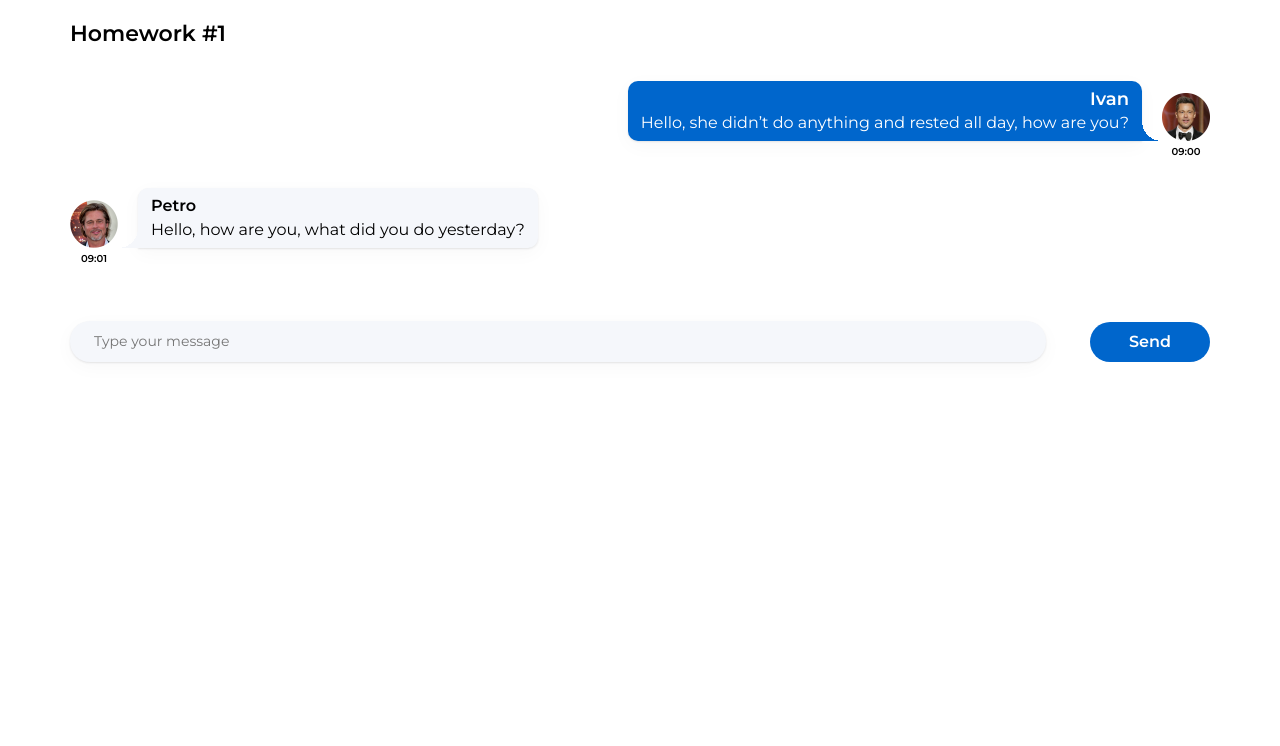
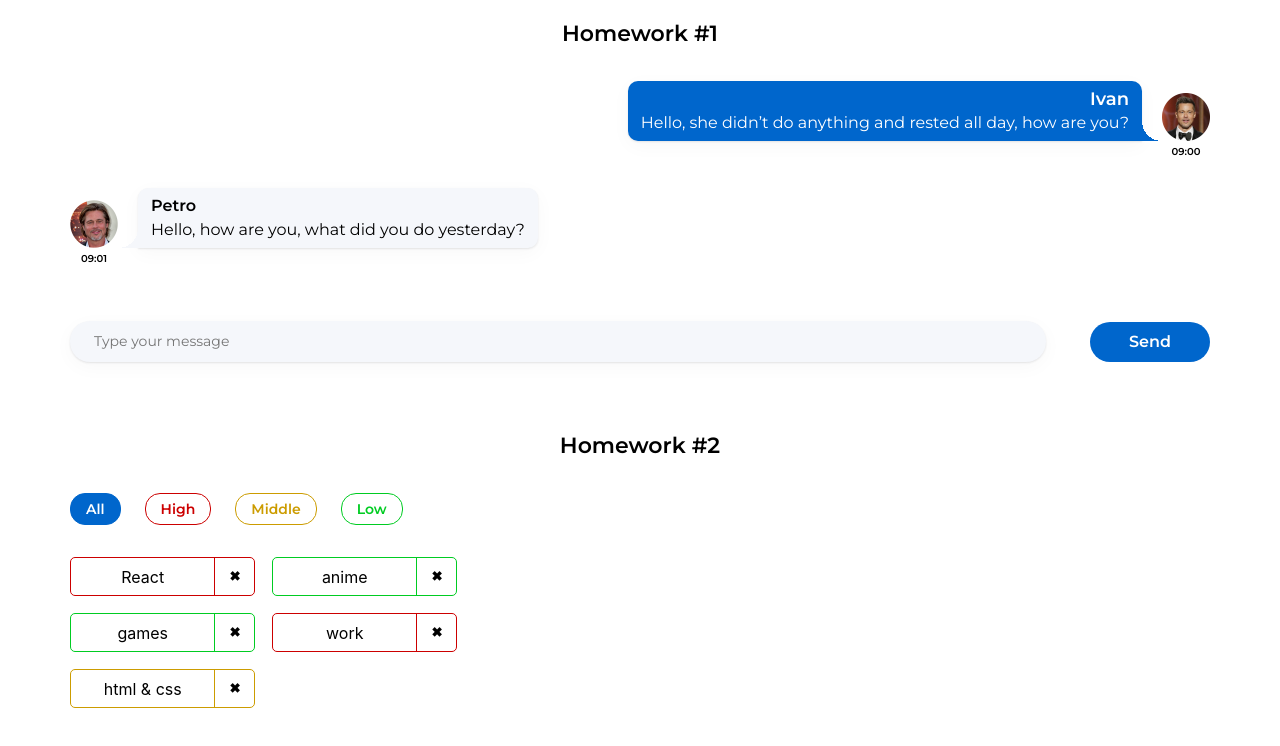
Before and after one commit to vovkahorror/react-autochecked-tasks, a React (Create React App) app: page / in a window 1280 px wide. Shown: the top 746 px of the page. Built offline with nearby package versions, Linux system fonts and the light colour scheme.

Commit message:
completed the second task

```diff
--- a/package.json
+++ b/package.json
@@ -1,5 +1,5 @@
 {
-  "name": "hws2",
+  "name": "react-autochecked-tasks",
   "homepage": "https://vovkahorror.github.io/react-autochecked-tasks/",
   "version": "0.1.0",
   "private": true,
--- a/src/s1-main/App.module.css
+++ b/src/s1-main/App.module.css
@@ -1,26 +1,30 @@
 @import url('https://fonts.googleapis.com/css2?family=Montserrat:ital,wght@0,100;0,200;0,300;0,400;0,500;0,600;0,700;0,800;0,900;1,100;1,200;1,300;1,400;1,500;1,600;1,700;1,800;1,900&display=swap');
 
 .App {
+  display: flex;
+  flex-direction: column;
+  gap: 70px;
   --header_height: 60px;
   padding: 20px 70px;
 }
 
 .hw {
   max-width: 1280px;
-  margin: 10px auto;
+  margin: 0 auto;
 }
 
 .hwTitle {
+  margin-bottom: 34px;
   font-family: 'Montserrat', sans-serif;
   font-style: normal;
   font-weight: 600;
   font-size: 22px;
   line-height: 27px;
+  text-align: center;
 }
 
 .dialog {
   display: flex;
   flex-direction: column;
   gap: 30px;
-  margin-top: 34px;
 }
--- a/src/s1-main/App.tsx
+++ b/src/s1-main/App.tsx
@@ -1,13 +1,14 @@
 import React from 'react'
 import s from './App.module.css'
 import HW1 from '../s2-homeworks/hw01/HW1'
+import HW2 from '../s2-homeworks/hw02/HW2'
 
 function App() {
     return (
         <div className={s.App}>
             <HW1/>
             {/*раскомментировать по ходу выполнения*/}
-            {/*<HW2/>*/}
+            <HW2/>
             {/*<HW3/>*/}
             {/*<HW4/>*/}
 
--- a/src/s2-homeworks/hw02/HW2.tsx
+++ b/src/s2-homeworks/hw02/HW2.tsx
@@ -1,6 +1,6 @@
-import React, {useState} from 'react'
-import Affairs from './affairs/Affairs'
-import s2 from '../../s1-main/App.module.css'
+import React, {useState} from 'react';
+import Affairs from './affairs/Affairs';
+import s2 from '../../s1-main/App.module.css';
 
 /*
 * 1 - описать типы AffairPriorityType, AffairType
@@ -17,42 +17,38 @@
 * */
 
 // types
-export type AffairPriorityType = any // need to fix any
+export type AffairPriorityType = 'high' | 'middle' | 'low';
 export type AffairType = {
-    _id: any // need to fix any
-    name: any // need to fix any
+    _id: number;
+    name: string;
     priority: AffairPriorityType
 }
 export type FilterType = 'all' | AffairPriorityType
 
 // constants
-const defaultAffairs: any = [ // need to fix any
+const defaultAffairs: Array<AffairType> = [
     {_id: 1, name: 'React', priority: 'high'}, // студенты могут изменить содержимое name и количество элементов в массиве, ...priority не менять!
     {_id: 2, name: 'anime', priority: 'low'},
     {_id: 3, name: 'games', priority: 'low'},
     {_id: 4, name: 'work', priority: 'high'},
     {_id: 5, name: 'html & css', priority: 'middle'},
-]
+];
 
 // pure helper functions
-export const filterAffairs = (affairs: any, filter: any): any => { // need to fix any
+export const filterAffairs = (affairs: Array<AffairType>, filter: FilterType): Array<AffairType> => {
+    return (filter !== 'all') ? affairs.filter(affair => affair.priority === filter) : affairs;
+};
 
-
-    return affairs // need to fix
-}
-export const deleteAffair = (affairs: any, _id: any): any => { // need to fix any
-
-    return affairs // need to fix
-}
+export const deleteAffair = (affairs: Array<AffairType>, _id: number): Array<AffairType> => { // need to fix any
+    return affairs.filter(affair => affair._id !== _id);
+};
 
 function HW2() {
-    const [affairs, setAffairs] = useState<any>(defaultAffairs) // need to fix any
-    const [filter, setFilter] = useState<FilterType>('all')
+    const [affairs, setAffairs] = useState<Array<AffairType>>(defaultAffairs);
+    const [filter, setFilter] = useState<FilterType>('all');
 
-    const filteredAffairs = filterAffairs(affairs, filter)
-    const deleteAffairCallback = (_id: any) => { // need to fix any
-        // need to fix
-    }
+    const filteredAffairs = filterAffairs(affairs, filter);
+    const deleteAffairCallback = (_id: number) => setAffairs(deleteAffair(affairs, _id));
 
     return (
         <div id={'hw2'}>
@@ -66,7 +62,7 @@
                 />
             </div>
         </div>
-    )
+    );
 }
 
-export default HW2
+export default HW2;
--- a/src/s2-homeworks/hw02/affairs/Affairs.tsx
+++ b/src/s2-homeworks/hw02/affairs/Affairs.tsx
@@ -4,25 +4,17 @@
 import s from './Affairs.module.css'
 
 type AffairsPropsType = {
-    data: any // need to fix any
-    setFilter: any
-    deleteAffairCallback: any
+    data: Array<AffairType>;
+    setFilter: (filter: FilterType) => void;
+    deleteAffairCallback: (_id: number) => void;
     filter: FilterType
 }
 
 function Affairs(props: AffairsPropsType) {
-    const setAll = () => {
-        // need to fix
-    }
-    const setHigh = () => {
-        // need to fix
-    }
-    const setMiddle = () => {
-        // need to fix
-    }
-    const setLow = () => {
-        // need to fix
-    }
+    const setAll = () => props.setFilter('all');
+    const setHigh = () => props.setFilter('high');
+    const setMiddle = () => props.setFilter('middle');
+    const setLow = () => props.setFilter('low');
 
     const cnAll = s.button + ' ' + s.all + (props.filter === 'all' ? ' ' + s.active : '')
     const cnHigh = s.button + ' ' + s.high + (props.filter === 'high' ? ' ' + s.active : '')
--- a/src/s2-homeworks/hw02/affairs/affair/Affair.tsx
+++ b/src/s2-homeworks/hw02/affairs/affair/Affair.tsx
@@ -2,16 +2,17 @@
 import { AffairType } from '../../HW2'
 import s from './Affair.module.css'
 import s2 from '../Affairs.module.css'
+import affairs from "../Affairs";
 
 type AffairPropsType = {
     // key не нужно типизировать
     affair: AffairType
-    deleteAffairCallback: any // need to fix any
+    deleteAffairCallback: (_id: number) => void;
 }
 
 function Affair(props: AffairPropsType) {
-    const deleteCallback = () => {
-        // need to fix
+    const deleteCallback = (_id: number) => {
+        props.deleteAffairCallback(_id);
     }
 
     const nameClass = s.name + ' ' + s2[props.affair.priority]
@@ -25,12 +26,12 @@
         >
             <div id={'hw2-name-' + props.affair._id} className={nameClass}>
                 {/*создаёт студент*/}
-
+                {props.affair.name}
                 {/**/}
             </div>
             <div id={'hw2-priority-' + props.affair._id} hidden>
                 {/*создаёт студент*/}
-
+                {props.affair.priority}
                 {/**/}
             </div>
 
@@ -38,10 +39,10 @@
                 id={'hw2-button-delete-' + props.affair._id}
                 className={buttonClass}
                 // need to fix
-
+                onClick={() => deleteCallback(props.affair._id)}
             >
                 {/*текст кнопки могут изменить студенты*/}
-                X
+                ✖
                 {/**/}
             </button>
         </div>
```
